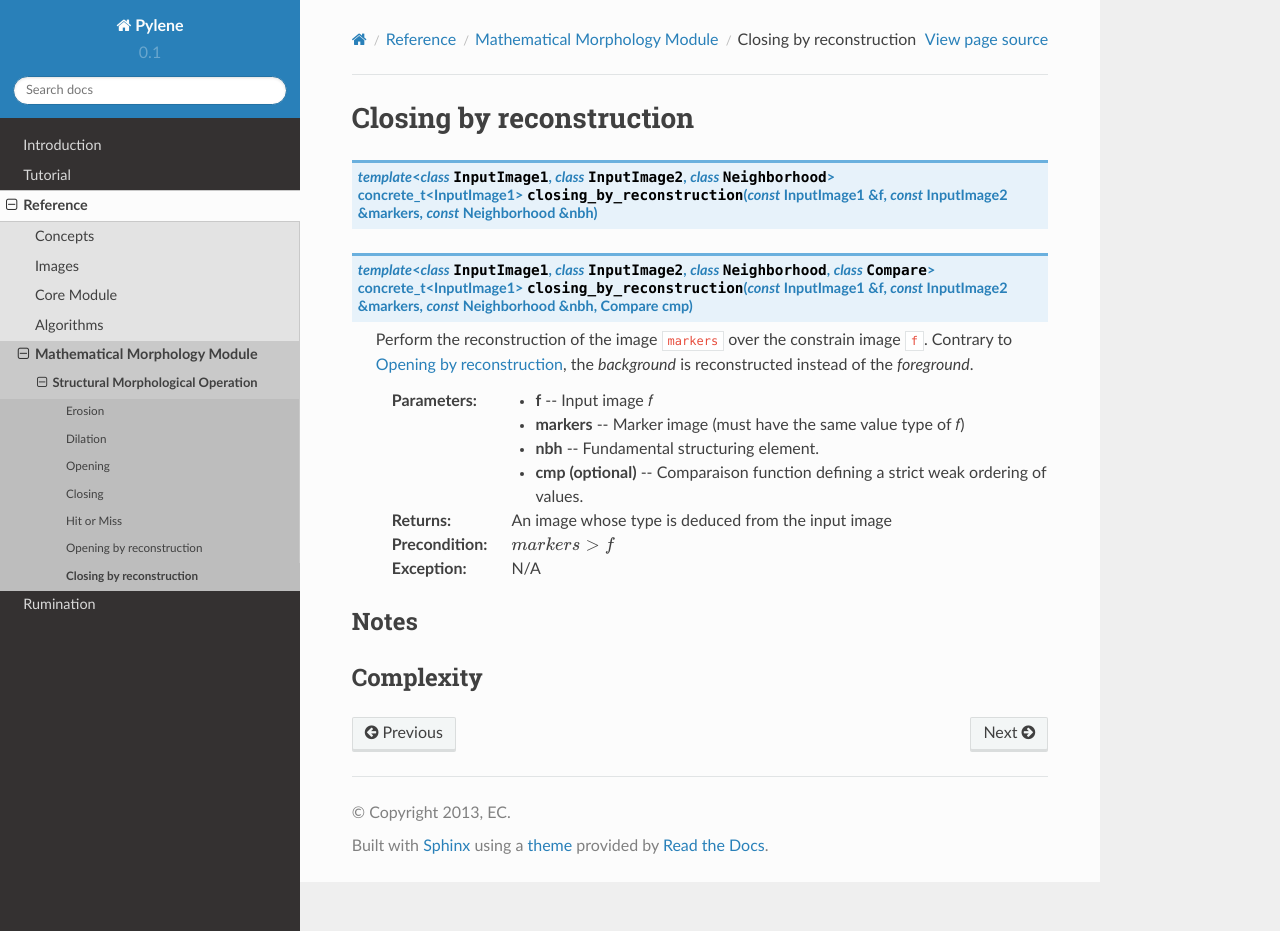
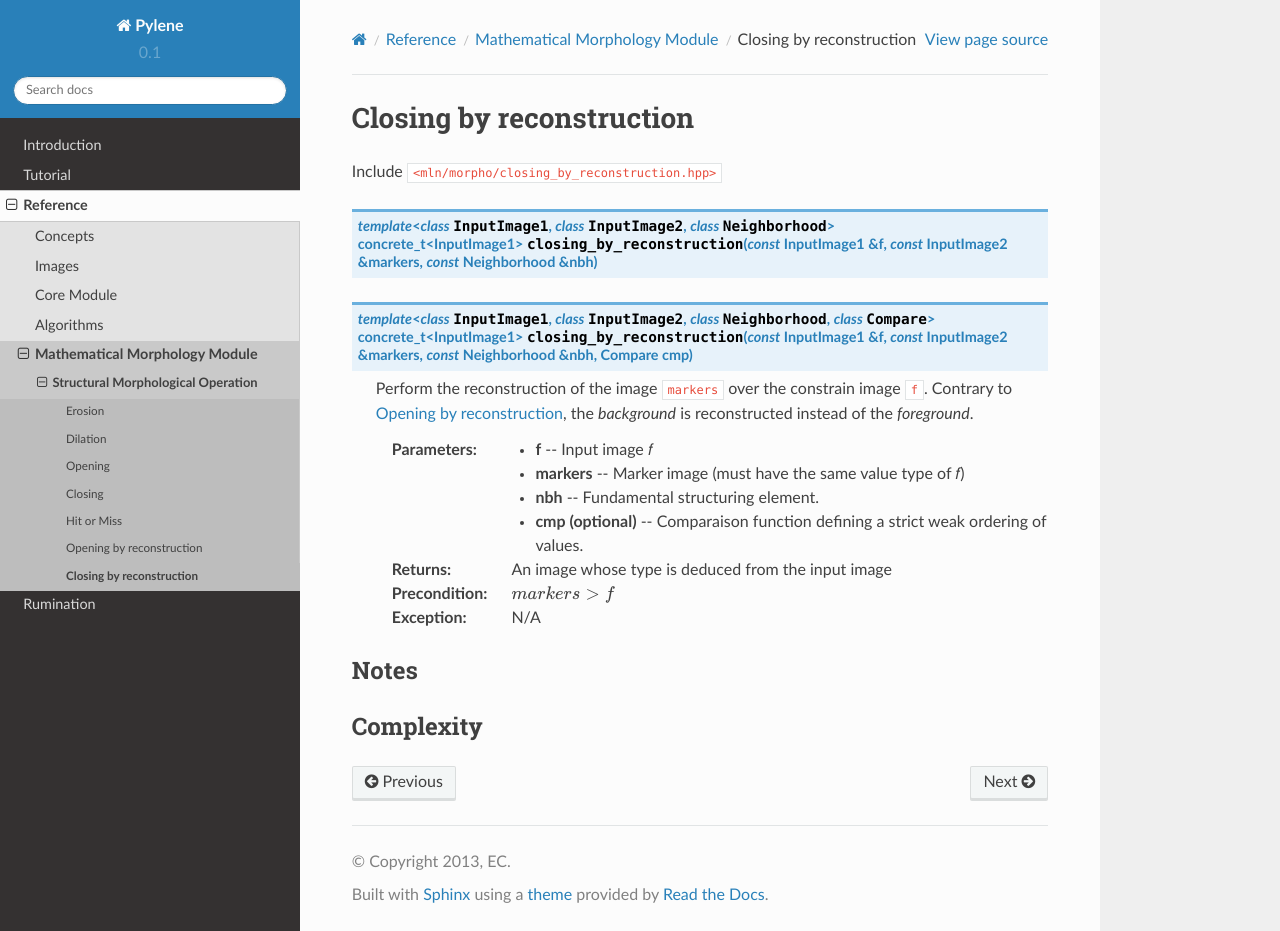
Before and after one commit to GerHobbelt/pylene, a Sphinx documentation site: the page built from doc/source/morpho/closing_by_reconstruction.rst, in a window 1280 px wide and 931 px high. Built offline with Sphinx 7.4.7 and the Read the Docs theme 2.0.0, drawn with Linux system fonts in a browser that asks for light colours.

Commit message:
Fix mssing include in doc.

```diff
--- a/doc/source/morpho/closing.rst
+++ b/doc/source/morpho/closing.rst
@@ -1,5 +1,9 @@
 Closing
 =======
+
+Include :file:`<mln/morpho/structural/closing.hpp>`
+
+.. cpp:namespace:: mln::morpho::structural
 
 #. .. cpp:function:: \
       template <class InputImage, class StructuringElement> \
--- a/doc/source/morpho/closing_by_reconstruction.rst
+++ b/doc/source/morpho/closing_by_reconstruction.rst
@@ -1,5 +1,10 @@
 Closing by reconstruction
 =========================
+
+Include :file:`<mln/morpho/closing_by_reconstruction.hpp>`
+
+.. cpp:namespace:: mln::morpho
+
 
 .. cpp:function:: \
    template <class InputImage1, class InputImage2, class Neighborhood> \
--- a/doc/source/morpho/erosion.rst
+++ b/doc/source/morpho/erosion.rst
@@ -1,5 +1,7 @@
 Erosion
 =======
+
+Include :file:`<mln/morpho/structural/erode.hpp>`
 
 #. .. cpp:function:: \
       template <class InputImage, class StructuringElement> \
--- a/doc/source/morpho/opening.rst
+++ b/doc/source/morpho/opening.rst
@@ -1,5 +1,9 @@
 Opening
 =======
+
+Include :file:`<mln/morpho/structural/opening.hpp>`
+
+.. cpp:namespace:: mln::morpho::structural
 
 #. .. cpp:function:: \
       template <class InputImage, class StructuringElement> \
--- a/doc/source/morpho/opening_by_reconstruction.rst
+++ b/doc/source/morpho/opening_by_reconstruction.rst
@@ -2,6 +2,10 @@
 
 Opening by reconstruction
 =========================
+
+Include :file:`<mln/morpho/opening_by_reconstruction.hpp>`
+
+.. cpp:namespace:: mln::morpho
 
 .. cpp:function:: \
    template <class InputImage1, class InputImage2, class Neighborhood> \
```
Also changed, not shown: doc/source/morpho/dilation.rst (+7 -0 lines).
